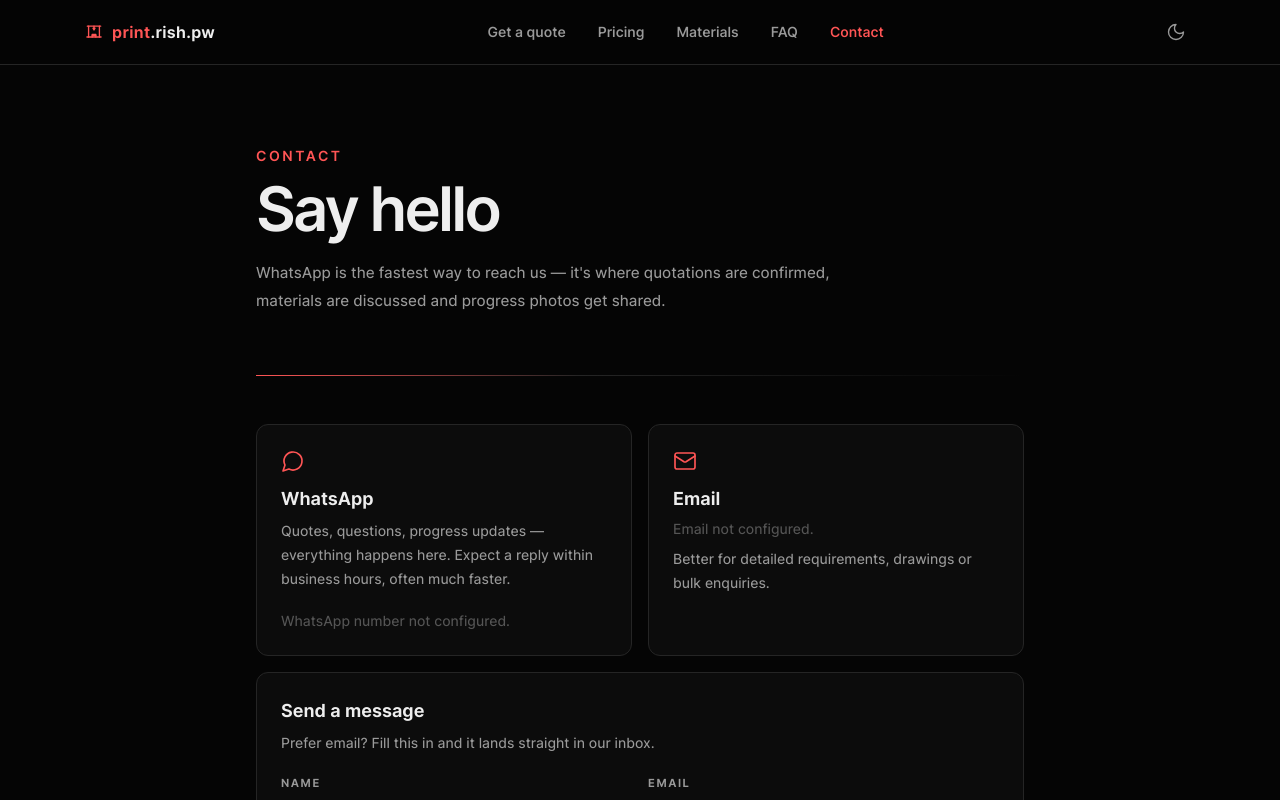
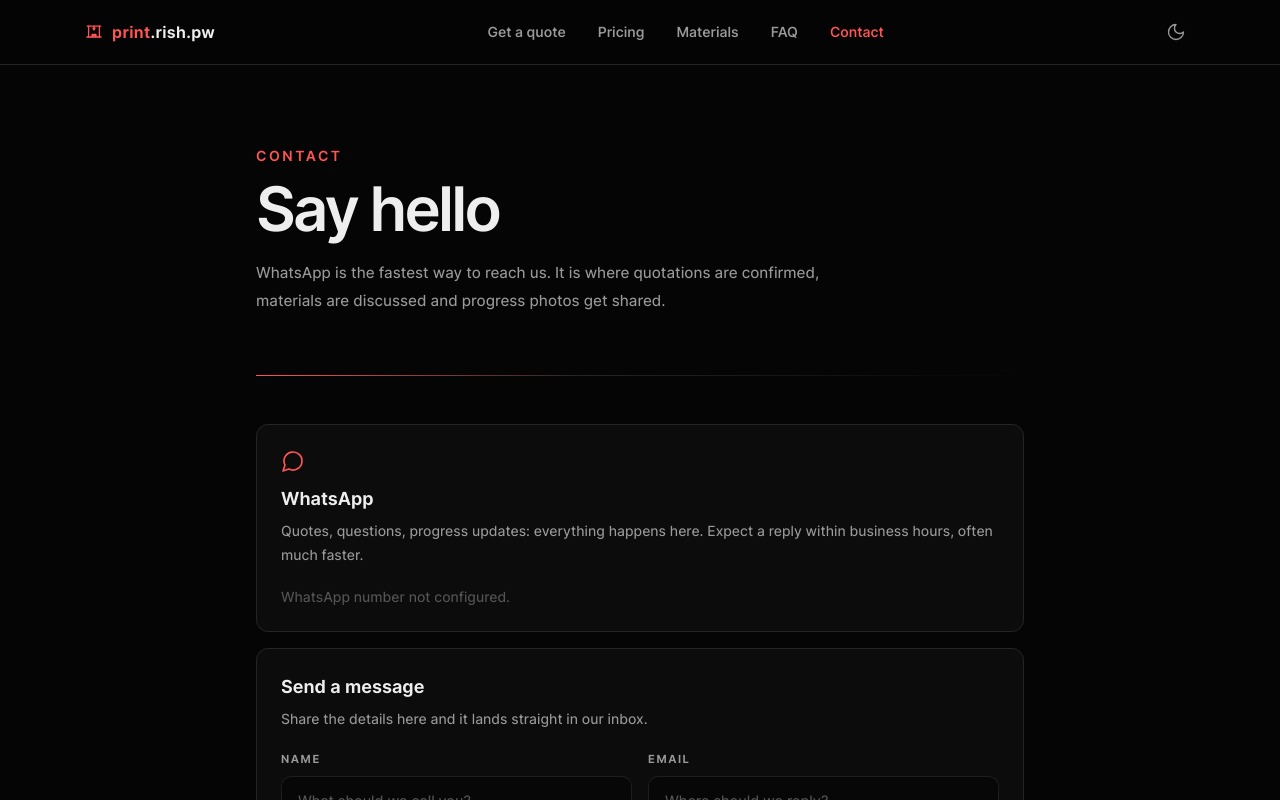
Before and after one commit to zappymussel380/print.rish.pw, a Next.js app in the folder apps/web/: page /contact in a window 1280 px wide. Shown: the top 800 px of the page. Built offline with nearby package versions, Linux system fonts and the light colour scheme.

Commit message:
Remove public email from contact page

```diff
--- a/apps/web/app/contact/page.tsx
+++ b/apps/web/app/contact/page.tsx
@@ -1,4 +1,4 @@
-import { Mail, MessageCircle } from "lucide-react";
+import { MessageCircle } from "lucide-react";
 import type { Metadata } from "next";
 import { ContactForm } from "@/components/contact/contact-form";
 import { PageIntro } from "@/components/shell/page-intro";
@@ -6,10 +6,10 @@ import { siteConfig, whatsappChatUrl } from "@/lib/site-config";
 
 export const metadata: Metadata = {
   title: "Contact",
-  description: "Reach print.rish.pw — WhatsApp first, email if you prefer. Based in Guwahati, India.",
+  description: "Reach print.rish.pw by WhatsApp or the contact form. Based in Guwahati, India.",
 };
 
-// Rendered per request so the WhatsApp number / email reflect runtime env
+// Rendered per request so runtime contact links and embeds are available
 // (they aren't available at Docker build time, when static pages are baked).
 export const dynamic = "force-dynamic";
 
@@ -21,15 +21,15 @@ export default function ContactPage() {
       <PageIntro
         eyebrow="Contact"
         title="Say hello"
-        lede="WhatsApp is the fastest way to reach us — it's where quotations are confirmed, materials are discussed and progress photos get shared."
+        lede="WhatsApp is the fastest way to reach us. It is where quotations are confirmed, materials are discussed and progress photos get shared."
       />
 
       <div className="mx-auto mt-12 grid max-w-3xl gap-4 sm:grid-cols-2">
-        <div className="tile tile-hover flex flex-col p-6">
+        <div className="tile tile-hover flex flex-col p-6 sm:col-span-2">
           <MessageCircle strokeWidth={1.65} className="size-6 text-accent" aria-hidden="true" />
           <h2 className="mt-3 text-lg font-[650]">WhatsApp</h2>
           <p className="mt-1.5 text-sm leading-6 text-muted">
-            Quotes, questions, progress updates — everything happens here. Expect a reply within
+            Quotes, questions, progress updates: everything happens here. Expect a reply within
             business hours, often much faster.
           </p>
           <div className="mt-auto pt-5">
@@ -41,24 +41,6 @@ export default function ContactPage() {
               <p className="text-sm text-faint">WhatsApp number not configured.</p>
             )}
           </div>
-        </div>
-
-        <div className="tile tile-hover p-6">
-          <Mail strokeWidth={1.65} className="size-6 text-accent" aria-hidden="true" />
-          <h2 className="mt-3 text-lg font-[650]">Email</h2>
-          {siteConfig.contactEmail ? (
-            <a
-              href={`mailto:${siteConfig.contactEmail}`}
-              className="mt-1.5 inline-block text-sm text-muted underline decoration-accent underline-offset-4 transition-colors hover:text-accent"
-            >
-              {siteConfig.contactEmail}
-            </a>
-          ) : (
-            <p className="mt-1.5 text-sm text-faint">Email not configured.</p>
-          )}
-          <p className="mt-2 text-sm leading-6 text-muted">
-            Better for detailed requirements, drawings or bulk enquiries.
-          </p>
         </div>
 
         <ContactForm />
--- a/apps/web/components/contact/contact-form.tsx
+++ b/apps/web/components/contact/contact-form.tsx
@@ -69,7 +69,7 @@ export function ContactForm() {
         body: JSON.stringify(form),
       });
       if (!res.ok) {
-        let message = "Couldn't send that — please try again.";
+        let message = "Couldn't send that. Please try again.";
         try {
           const body = (await res.json()) as { error?: { message?: string } };
           if (body.error?.message) message = body.error.message;
@@ -85,7 +85,7 @@ export function ContactForm() {
       setEmailNote("");
       setSuggestions([]);
     } catch {
-      setError("Network error — please try again.");
+      setError("Network error. Please try again.");
       setStatus("error");
     }
   };
@@ -93,7 +93,7 @@ export function ContactForm() {
   if (status === "sent") {
     return (
       <div className="tile p-6 text-center sm:col-span-2">
-        <p className="text-lg font-[650]">Sent — thanks!</p>
+        <p className="text-lg font-[650]">Sent. Thanks.</p>
         <p className="mt-2 text-sm text-muted">
           We&apos;ll reply to your email soon. For anything urgent, WhatsApp is fastest.
         </p>
@@ -114,7 +114,7 @@ export function ContactForm() {
     <form onSubmit={onSubmit} className="tile p-6 sm:col-span-2" noValidate>
       <h2 className="text-lg font-[650]">Send a message</h2>
       <p className="mt-1.5 text-sm leading-6 text-muted">
-        Prefer email? Fill this in and it lands straight in our inbox.
+        Share the details here and it lands straight in our inbox.
       </p>
 
       <div className="mt-5 grid gap-4 sm:grid-cols-2">
@@ -197,7 +197,7 @@ export function ContactForm() {
           onChange={set("message")}
           required
           maxLength={4000}
-          placeholder="Tell us about your part, quantities, deadlines — no need to be formal."
+          placeholder="Tell us about your part, quantities, deadlines. No need to be formal."
           className="input-base resize-y"
         />
       </Field>
```
